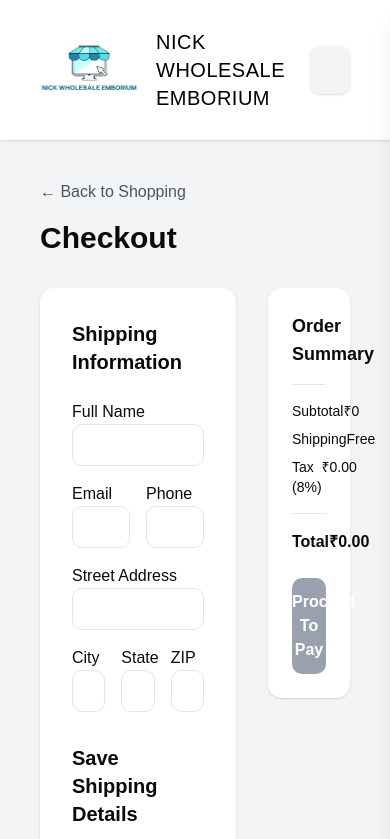
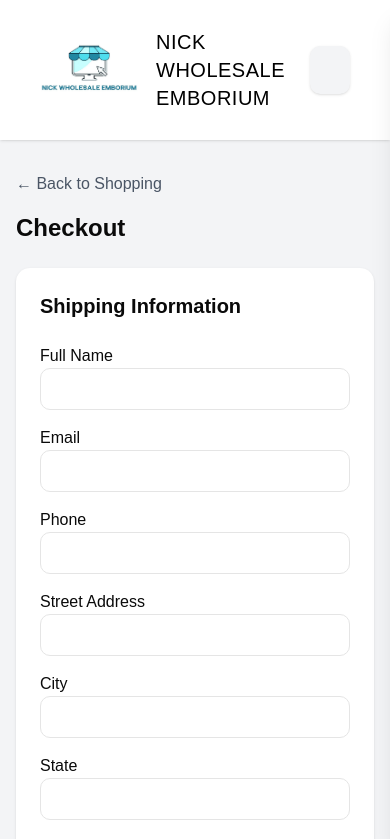
Before and after one commit to amanvermao/NICK-WHOLESALE-EMBORIUM, a React (Vite) app: page /checkout in a window 390 px wide. Shown: the top 839 px of the page. Built offline with nearby package versions, Linux system fonts and the light colour scheme; some icons are missing.

Commit message:
made responsive changes

```diff
--- a/src/pages/Cart.jsx
+++ b/src/pages/Cart.jsx
@@ -23,11 +23,11 @@ const total = cart.reduce((sum, item) => sum + item.price * item.quantity, 0);
       )}
 
       {/* SIDEBAR */}
-      <div
-        className={`fixed top-0 right-0 h-full w-[420px] bg-white shadow-xl z-50
-        transform transition-transform duration-300 ease-in-out
-        ${open ? "translate-x-0" : "translate-x-full"}`}
-      >
+     <div
+  className={`fixed top-0 right-0 h-full w-full sm:w-[380px] lg:w-[420px] bg-white shadow-xl z-50
+  transform transition-transform duration-300 ease-in-out flex flex-col
+  ${open ? "translate-x-0" : "translate-x-full"}`}
+>
 
         {/* HEADER */}
         <div className="flex justify-between items-center p-5 border-b">
@@ -46,11 +46,11 @@ const total = cart.reduce((sum, item) => sum + item.price * item.quantity, 0);
         </div>
 
         {/* CART ITEMS */}
-        <div className="p-5 space-y-4 overflow-y-auto h-[70%]">
+        <div className="p-5 space-y-4 overflow-y-auto flex-1">
 
           {cart.length === 0 ? (
 
-  <div className="flex flex-col items-center justify-center h-full text-center py-16">
+  <div className="flex flex-col items-center justify-center h-full text-center py-10 sm:py-16">
 
     {/* Icon */}
     <svg
@@ -98,14 +98,14 @@ const total = cart.reduce((sum, item) => sum + item.price * item.quantity, 0);
         </div>
 
         {/* FOOTER */}
-        <div className="absolute bottom-0 w-full p-5 border-t">
+        <div className="p-5 border-t">
 
           <div className="flex justify-between mb-4 text-lg font-semibold">
             <span>Total:</span>
             <span>${total}.00</span>
           </div>
 
-          <div className="flex gap-3">
+      <div className="flex flex-col sm:flex-row gap-3">
 
             {/* CLEAR CART */}
             <button
--- a/src/pages/Checkout.jsx
+++ b/src/pages/Checkout.jsx
@@ -54,7 +54,7 @@ const handleSave = () => {
 
   return (
 
-    <div className="min-h-screen bg-gray-100 p-10">
+    <div className="min-h-screen bg-gray-100 px-4 py-8 md:p-10">
 
       <div className="max-w-6xl mx-auto">
 
@@ -63,15 +63,15 @@ const handleSave = () => {
           ← Back to Shopping
         </Link>
 
-        <h1 className="text-3xl font-bold mb-8">
+       <h1 className="text-2xl md:text-3xl font-bold mb-6 md:mb-8">
           Checkout
         </h1>
 
-        <div className="grid grid-cols-3 gap-8">
+       <div className="grid grid-cols-1 lg:grid-cols-3 gap-6 lg:gap-8">
 
           {/* SHIPPING FORM */}
 
-          <div className="col-span-2 bg-white p-8 rounded-xl shadow">
+          <div className="lg:col-span-2 bg-white p-6 md:p-8 rounded-xl shadow">
 
             <h2 className="text-xl font-semibold mb-6">
               Shipping Information
@@ -88,7 +88,7 @@ const handleSave = () => {
                 />
               </div>
 
-              <div className="grid grid-cols-2 gap-4">
+              <div className="grid grid-cols-1 sm:grid-cols-2 gap-4">
 
                 <div>
                   <label>Email</label>
@@ -119,7 +119,7 @@ const handleSave = () => {
                 />
               </div>
 
-              <div className="grid grid-cols-3 gap-4">
+              <div className="grid grid-cols-1 sm:grid-cols-3 gap-4">
 
                 <div>
                   <label>City</label>
@@ -171,7 +171,7 @@ const handleSave = () => {
 
           {/* ORDER SUMMARY */}
 
-          <div className="bg-white p-6 rounded-xl shadow h-fit">
+         <div className="bg-white p-6 rounded-xl shadow h-fit lg:sticky lg:top-24">
 
             <h3 className="text-lg font-semibold mb-4">
               Order Summary
--- a/src/pages/Home.jsx
+++ b/src/pages/Home.jsx
@@ -66,7 +66,7 @@ export default function Home() {
         </div>
 
      <div className="relative max-w-6xl px-6">
-  <h1 className="font-bold leading-[1.2] text-gray-800 text-[40px] md:text-[46px]">
+  <h1 className="font-bold leading-[1.2] text-gray-800 text-[30px] md:text-[46px]">
 
     {/* First Line */}
     <div className="flex justify-center items-center flex-wrap gap-2">
--- a/src/pages/Success.jsx
+++ b/src/pages/Success.jsx
@@ -19,7 +19,7 @@ export default function Success() {
     order || {};
 
   return (
-    <div className="min-h-screen bg-gray-100 py-14 px-6">
+   <div className="min-h-screen bg-gray-100 py-10 px-4 sm:px-6">
 
       {/* SUCCESS HEADER */}
       <div className="max-w-5xl mx-auto text-center">
@@ -28,7 +28,7 @@ export default function Success() {
           style={{ fontSize: 70, color: "#16a34a" }}
         />
 
-        <h1 className="text-3xl font-bold mt-4">
+        <h1 className="text-2xl sm:text-3xl font-bold mt-4">
           Payment Successful!
         </h1>
 
@@ -41,7 +41,7 @@ export default function Success() {
       <div className="max-w-5xl mx-auto bg-white rounded-xl shadow mt-10">
 
         {/* ORDER HEADER */}
-        <div className="flex justify-between items-center p-6 border-b">
+        <div className="flex flex-col sm:flex-row sm:justify-between sm:items-center gap-4 p-5 sm:p-6 border-b">
 
           <div>
             <h2 className="text-xl font-semibold">
@@ -97,14 +97,14 @@ export default function Success() {
 
             <div
               key={item.id}
-              className="flex items-center justify-between mb-4"
+               className="flex flex-col sm:flex-row sm:items-center sm:justify-between gap-3 mb-4"
             >
 
-              <div className="flex gap-4">
+              <div className="flex gap-3 sm:gap-4">
 
                 <img
                   src={item.image}
-                  className="w-16 h-16 object-cover rounded"
+                  className="w-14 h-14 sm:w-16 sm:h-16 object-cover rounded"
                 />
 
                 <div>
@@ -121,7 +121,7 @@ export default function Success() {
 
               </div>
 
-              <div className="text-right">
+             <div className="sm:text-right text-sm">
 
                 <p className="font-semibold">
                   ₹{item.price}
@@ -140,7 +140,7 @@ export default function Success() {
         </div>
 
         {/* TOTALS */}
-        <div className="p-6">
+        <div className="p-5 sm:p-6">
 
           <div className="flex justify-between text-sm mb-2">
             <span>Subtotal</span>
@@ -165,7 +165,7 @@ export default function Success() {
         </div>
 
         {/* FOOTER */}
-        <div className="border-t p-6 text-center text-sm text-gray-600">
+       <div className="border-t p-5 sm:p-6 text-center text-sm text-gray-600">
 
           A confirmation email has been sent.
 
```
